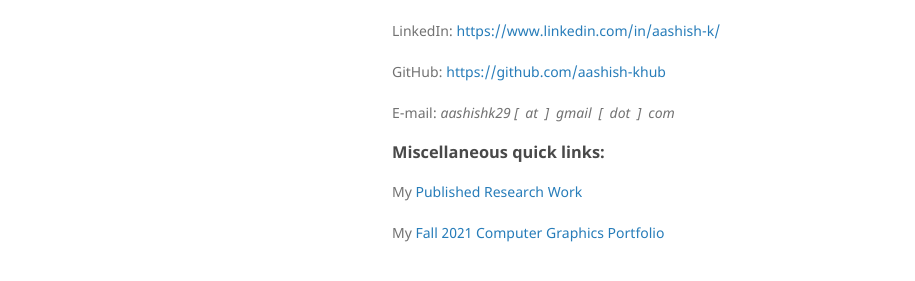
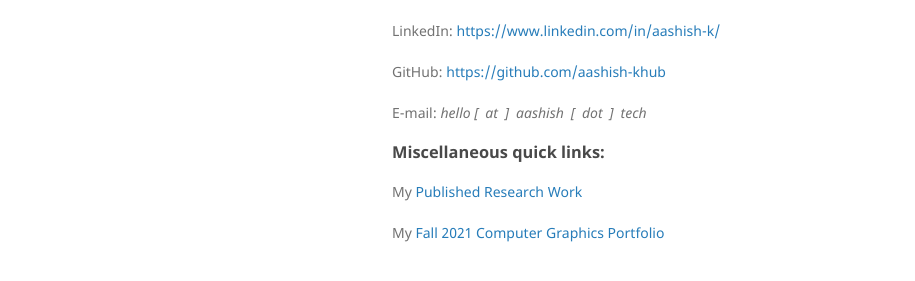
Before and after one commit to aashish-khub/aashish-khub.github.io, a Jekyll site: the page built from index.md, in a window 1280 px wide. Shown: the part 544-825 px from the top of the page, without its empty margins (178-1093 px from the left). Built offline with Jekyll 4.4.1, drawn with Linux system fonts in a browser that asks for light colours; our own code applies the rules of GitHub Pages for plain Markdown files.

Commit message:
update with cool new email address

```diff
--- a/index.md
+++ b/index.md
@@ -19,7 +19,7 @@ LinkedIn: [https://www.linkedin.com/in/aashish-k/](https://www.linkedin.com/in/a
 
 GitHub: [https://github.com/aashish-khub](https://github.com/aashish-khub)
 
-E-mail: *aashishk29 [ at ] gmail [ dot ] com*
+E-mail: *hello [ at ] aashish [ dot ] tech*
 
 ### Miscellaneous quick links:
 
```
